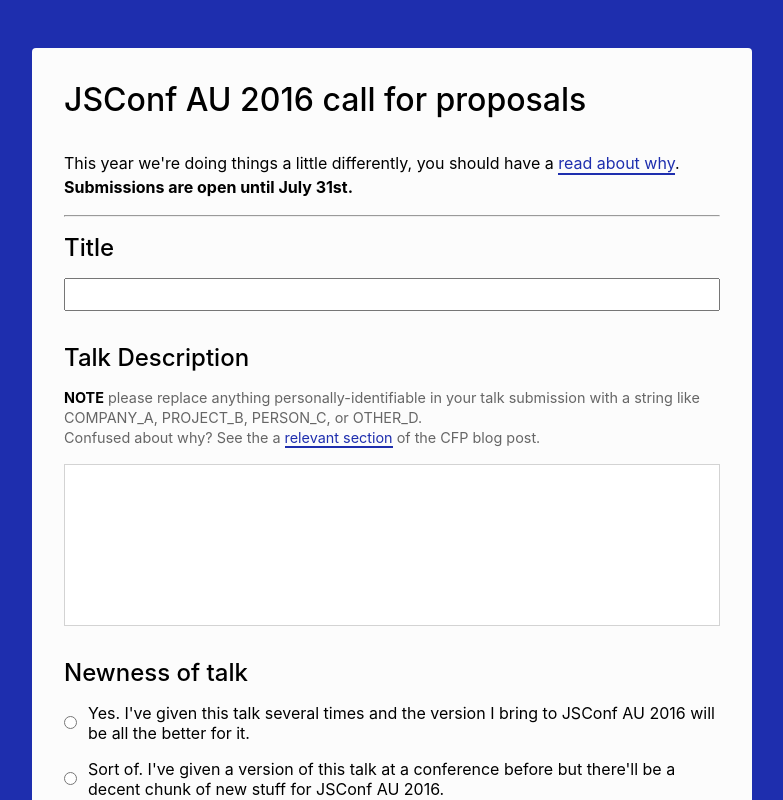
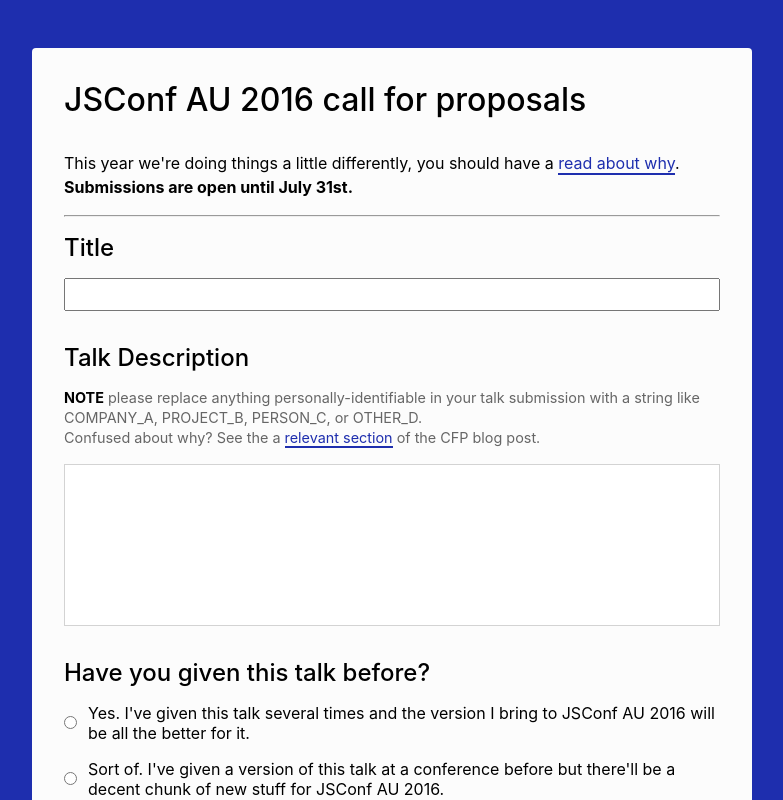
Before and after one commit to robrkerr/smart-proposals, a React app: page / in a window 1280 px wide. Shown: the top 800 px of the page, without its empty margins (248-1031 px from the left). Built offline with nearby package versions, Linux system fonts and the light colour scheme.

Commit message:
better title for the newness question

```diff
--- a/src/components/App.js
+++ b/src/components/App.js
@@ -70,7 +70,7 @@
               </div>
               <SanitisingDescription name="description" label="Description" form={submission}/>
             </div>
-            <RadioButton name="newness" label="Newness of talk" options={newnessOptions} form={submission}/>
+            <RadioButton name="newness" label="Have you given this talk before?" options={newnessOptions} form={submission}/>
             <TextField name="gender" label="Gender" form={submission}>
               Feel free to put "Prefer not to say".
             </TextField>
```
